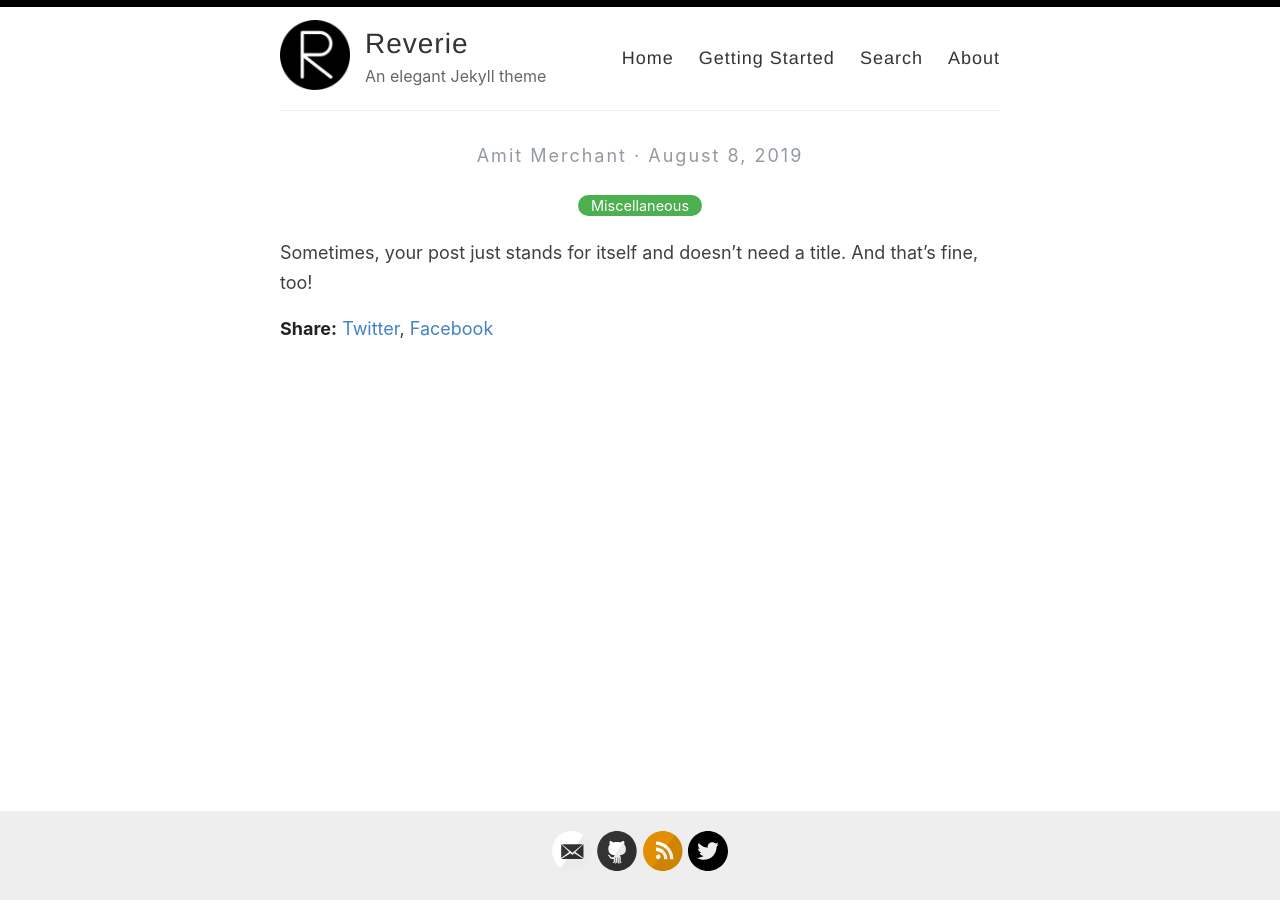
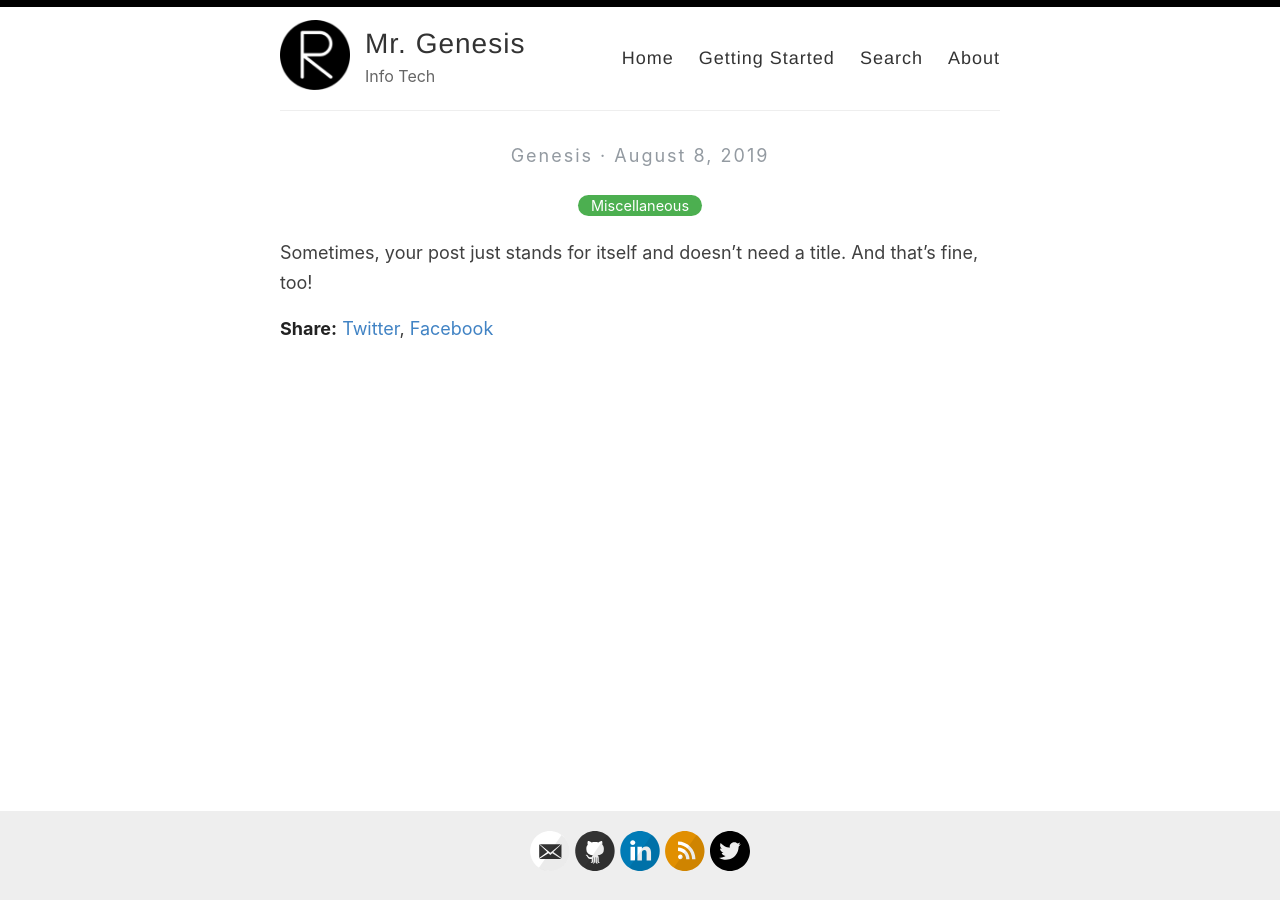
Before and after one commit to mrgenesis/mrgenesis, a Jekyll site: the page built from _posts/2019-08-08-no-title-posts.md, in a window 1280 px wide. Built offline with Jekyll 4.4.1, drawn with Linux system fonts in a browser that asks for light colours; comment, search, counter and statistics services are not loaded.

Commit message:
Update _config.yml

```diff
--- a/_config.yml
+++ b/_config.yml
@@ -3,13 +3,13 @@
 #
 
 # Name of your site (displayed in the header)
-name: Reverie
+name: Mr. Genesis
 
 # Name of the author
-author: Amit Merchant
+author: Genesis
 
 # Short bio or description (displayed in the header)
-description: An elegant Jekyll theme
+description: Info Tech
 
 # URL of your avatar or profile pic (you could use your GitHub profile pic)
 avatar: /images/reverie.png
@@ -21,15 +21,15 @@ avatar: /images/reverie.png
 # Includes an icon in the footer for each username you enter
 footer-links:
   dribbble:
-  email: amit.d.merchant@gmail.com
+  email: mrgenesis@hotmail.com
   facebook:
   flickr:
-  github: amitmerchant1990/reverie
+  github: mrgenesis
   instagram:
-  linkedin:
+  linkedin: mrgenesis
   pinterest:
   rss: rss
-  twitter: amit_merchant
+  twitter: mrgenesr
   stackoverflow:
   youtube: # channel/<your_long_string> or user/<user-name>
   googleplus: # anything in your profile username that comes after plus.google.com/
@@ -38,21 +38,21 @@ footer-links:
 
 # Enter your Disqus shortname (not your username) to enable commenting on posts
 # You can find your shortname on the Settings page of your Disqus account
-disqus:
+disqus: mrgenesis.net
 
 # Enter your Google Analytics web tracking code (e.g. UA-2110908-2) to activate tracking
-google_analytics: UA-43339302-11
+google_analytics: UA-43339302-XX
 
 # Your website URL (e.g. http://amitmerchant1990.github.io or http://www.amitmerchant.com)
 # Used for Sitemap.xml and your RSS feed
-url: http://www.amitmerchant.com/reverie
-enforce_ssl: https://www.amitmerchant.com/reverie
+url: https://mrgenesis.net
+enforce_ssl: https://mrgenesis.net
 
 # If you're hosting your site at a Project repository on GitHub pages
 # (http://yourusername.github.io/repository-name)
 # and NOT your User repository (http://yourusername.github.io)
 # then add in the baseurl here, like this: "/repository-name"
-baseurl: "/reverie"
+baseurl: "/"
 
 #
 # !! You don't need to change any of the configuration flags below !!
```
